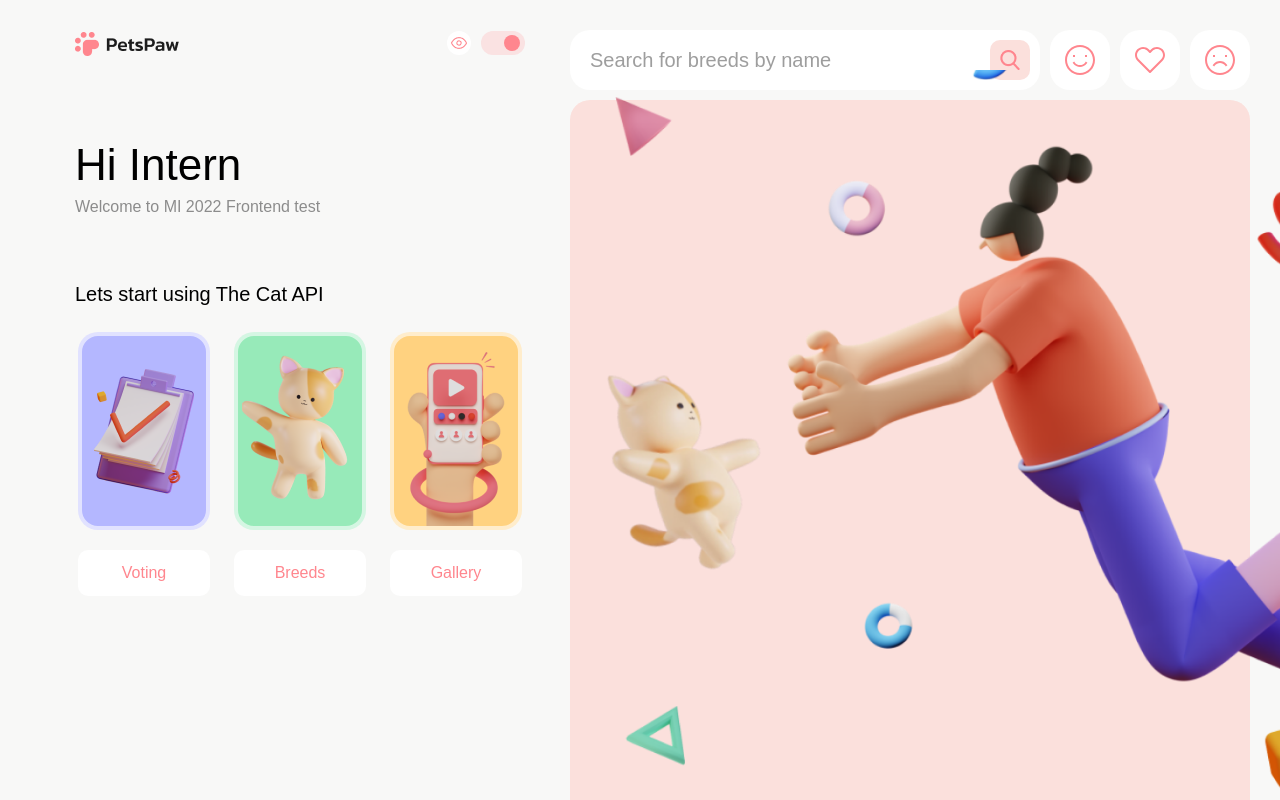
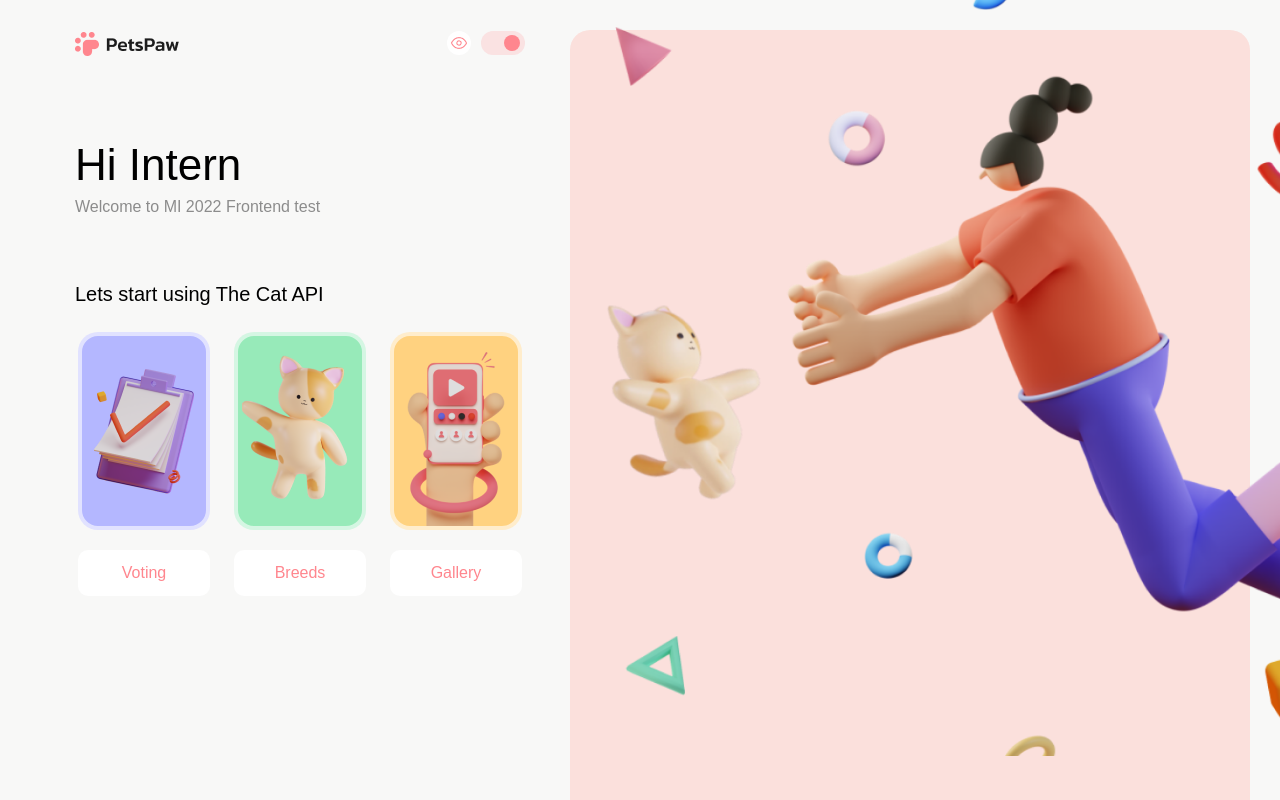
Before and after one commit to Svyat0y/cats-searcher, a React (Create React App) app: page / in a window 1280 px wide. Shown: the top 800 px of the page. Built offline with nearby package versions, Linux system fonts and the light colour scheme.

Commit message:
fix bug with render searchPanel on root page

```diff
--- a/src/components/Content/Content.tsx
+++ b/src/components/Content/Content.tsx
@@ -1,6 +1,6 @@
-import React             from 'react'
-import s                 from './Content.module.scss'
-import { Route, Routes } from 'react-router-dom'
+import React                          from 'react'
+import s                              from './Content.module.scss'
+import { Route, Routes, useLocation } from 'react-router-dom'
 
 import { Preview }                      from '../Preview'
 import { Voting }                       from '../Voting'
@@ -9,16 +9,17 @@ import Breeds                           from '../Breeds/Breeds'
 
 
 const Content: React.FC = () => {
+	const location = useLocation()
 	return (
 		<div className={ s.wrapper }>
 			<div className={ s.wrapper__container }>
-				<SearchPanel/>
+				{ location.pathname !== '/' && <SearchPanel/> }
 				<Routes>
 					<Route path='search' element={ <SearchComponent/> }/>
 					<Route path='voting/*' element={ <Voting/> }/>
 					<Route path='breeds/*' element={ <Breeds/> }/>
 					<Route path='gallery' element={ <div>Gallery! (in development)</div> }/>
-					<Route path='/' element={ <Preview/> }/>
+					<Route index element={ <Preview/> }/>
 				</Routes>
 			</div>
 		</div>
```
